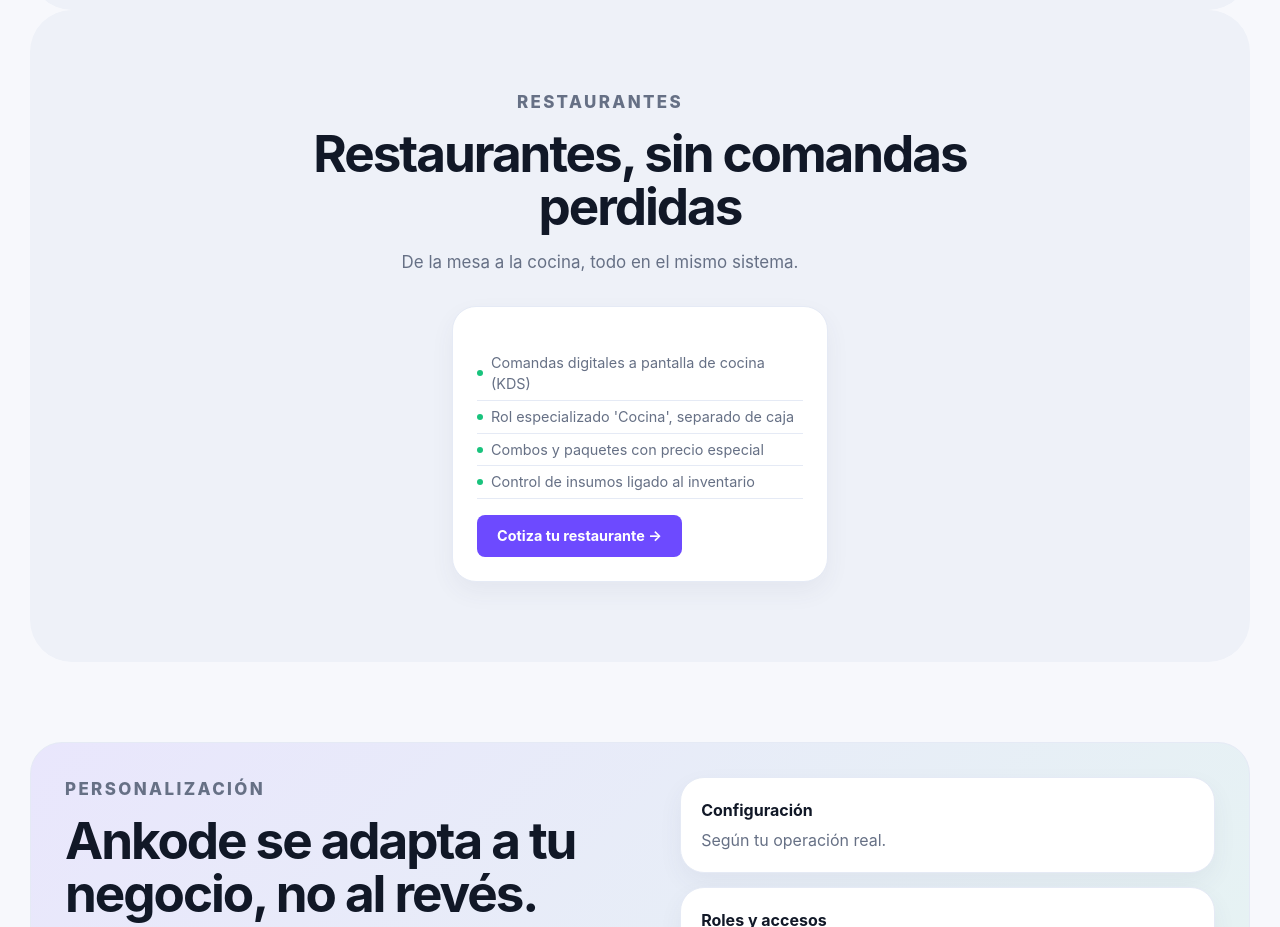
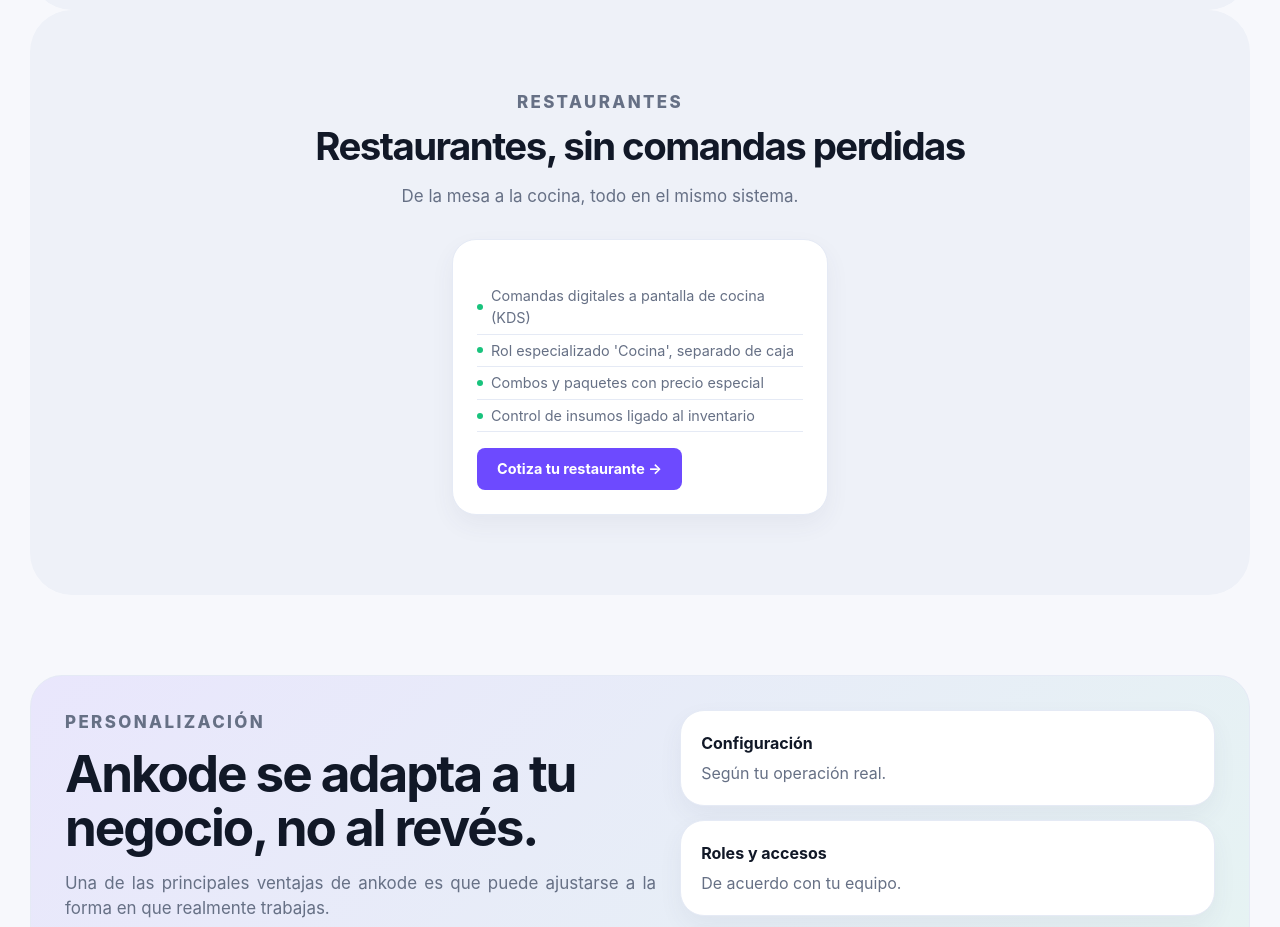
Before and after one commit to alefdel20/ankode, a React (Vite) app in the folder frontend/: page / in a window 1280 px wide. Shown: the part 2960-3887 px from the top of the page. Built offline with nearby package versions, Linux system fonts and the light colour scheme.

Commit message:
feat: se ve veterinaria y otras 2

```diff
--- a/frontend/src/App.css
+++ b/frontend/src/App.css
@@ -380,6 +380,10 @@
 .feature-copy h2,
 .cta-panel h2 {
   font-size: clamp(2.1rem, 4vw, 3.6rem);
+}
+
+.section-heading--compact h2 {
+  font-size: clamp(1.7rem, 3vw, 2.4rem);
 }
 
 .modules-grid {
--- a/frontend/src/App.jsx
+++ b/frontend/src/App.jsx
@@ -89,7 +89,7 @@
       'Crédito a clientes con cobranza integrada',
       'Corte de caja diario',
       'Reportes de utilidad bruta',
-      'CFDI 4.0 incluido',
+      'Compatible con facturación CFDI 4.0 (add-on)',
     ],
     cta: {
       label: 'Solicitar información',
@@ -141,7 +141,7 @@
       'Pantalla KDS para el equipo de cocina',
       'Modificadores de platillos (sin pepino, extra queso)',
       'División de cuenta y propina integrada',
-      'CFDI 4.0 por mesa',
+      'Compatible con facturación CFDI 4.0 (add-on)',
     ],
     cta: {
       label: 'Agendar demo gratis',
@@ -697,7 +697,7 @@
         </section>
 
         <section className="section section-soft">
-          <div className="section-heading center">
+          <div className="section-heading center section-heading--compact">
             <p className="eyebrow">Restaurantes</p>
             <h2>Restaurantes, sin comandas perdidas</h2>
             <p>De la mesa a la cocina, todo en el mismo sistema.</p>
```
